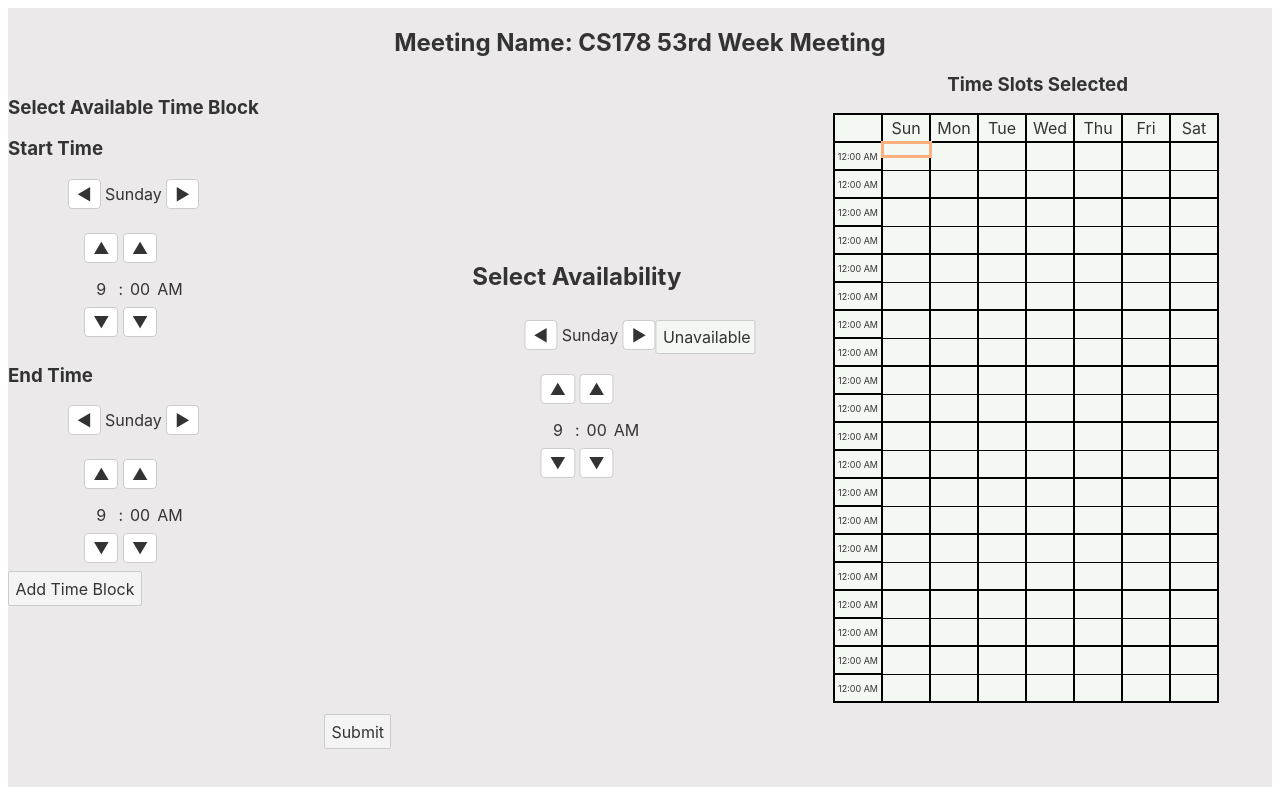
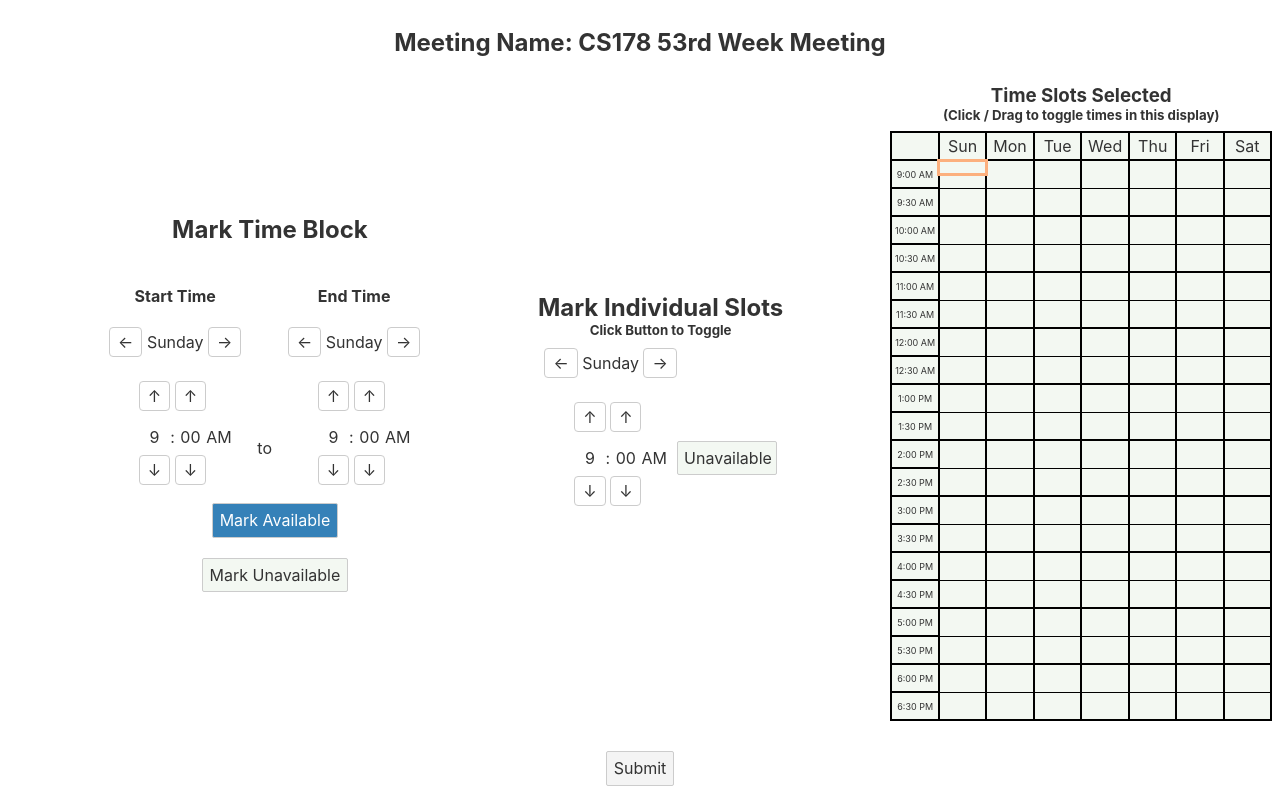
Before and after one commit to CodAngels/Tier2a, a Svelte app: page / in a window 1280 px wide. Both pictures are taken after a click on the button "Start". Built offline with nearby package versions, Linux system fonts and the light colour scheme.

Commit message:
finish everything, commit out output for now

```diff
--- a/src/App.svelte
+++ b/src/App.svelte
@@ -17,9 +17,25 @@
     const app = initializeApp(firebaseConfig);
     const db = getDatabase(app);
 
+    const time_slot = 15;
+	const slots_per_hour = 60 / time_slot
+	const slots_per_day = 24 * slots_per_hour;
+
+    // There are 96 30 minute blocks in a day. There are 96 * 7 = 672 blocks in a week. 0 maps to 12:00 AM on Sunday, 335  maps to 11:30 PM on Saturday
+	// This array gives the number of blocks that are available to be booked (default is the entire week)
+	let valid_times = [];
+	// Initialize valid times to be 9 AM to 9 PM
+	for(let day = 0; day < 7; day++) {
+		for(let slot = 9 * slots_per_hour; slot < 19 * slots_per_hour; slot++) {
+			valid_times.push((day * slots_per_day) + slot);
+		}
+	}
+
     let started = false;
     let start_time = -1;
     let curr_name = "";
+
+    let submitted_availability = Array(slots_per_day * 7).fill(0)
 
     function start() {
         started = true;
@@ -41,6 +57,9 @@
             if(e) arr.push(i);
             return arr;
             }, []);
+        for(let i = 0; i < submitted_times.length; i++) {
+            submitted_availability[submitted_times[i]]++;
+        }
 
         set(ref(db, 'submissions/' + curr_name), {
             name: curr_name,
@@ -54,16 +73,161 @@
         started = false;
         start_time = -1;
     }
+
+    function get_slots_in_day() {
+		for(let i = 1; i < valid_times.length; i++) {
+			if(valid_times[i] - valid_times[i - 1] != 1) {
+				return i;
+			}
+		}
+	}
+
+    function get_formatted_time_from_slot(slot) {
+		let minutes = (time_slot * (slot % slots_per_hour))
+		minutes = minutes == 0 ? ":00" : (":" + minutes)
+
+		let hour = Math.floor(((slot + valid_times[0]) % slots_per_day) / slots_per_hour);
+		console.log(slot + " " + hour);
+		if(hour > 12) {
+			return (hour - 12) + minutes + " PM"
+		}
+		else if (hour == 0) {
+			return "12:00 AM"
+		}
+		else {
+			return hour + minutes + " AM"
+		}
+	}
+
+    function get_grad(slot) {
+        return () => {
+            let max_vl = Math.max(submitted_availability)
+            let min_vl = Math.min(submitted_availability)
+            if(max_vl == 0) {
+                return 0;
+            }
+            let slope = 9 / (max_vl - min_vl);
+            return slope * (submitted_availability[slot] - min_vl)
+        }
+    }
 </script>
 
-{#if started}
-    <Input on:submit={finish}/>
-{:else}
-    <main>
-        <div>
-            <p>Name:</p>
+<main style="backgroundcolor:#EBE9E9">
+    {#if started}
+        <Input {valid_times} on:submit={finish}/>
+    {:else}
+        <div style="position:absolute; top:50%; left:50%; margin: -100px 0 0 -120px">
+            <p style="font-size:24px">Name:</p>
             <input type="text" bind:value={curr_name}>
             <button on:click={start}>Start</button>
         </div>
-    </main>
-{/if}
+        <!-- <div>
+            <table>
+                <tr>
+                    <td></td>
+                    <td>Sun</td>
+                    <td>Mon</td>
+                    <td>Tue</td>
+                    <td>Wed</td>
+                    <td>Thu</td>
+                    <td>Fri</td>
+                    <td>Sat</td>
+                </tr>
+                {#each Array(get_slots_in_day()) as _, slot}
+                    <tr>
+                        {#if slot % 2 == 0}
+                            <td rowspan="2" class="display-times">
+                                {get_formatted_time_from_slot(slot)}
+                            </td>
+                        {/if}
+                        {#each Array(7) as _, day}
+                            <td class="slots cell-{slot % slots_per_hour} grad-{Math.max(submitted_availability) < 1 ? "0" : Math.floor((9 / Math.max(submitted_availability)) * submitted_availability[(day * slots_per_day) + slot + valid_times[0]])}">
+                            </td>
+                        {/each}
+                    </tr>
+                {/each}
+            </table>
+        </div> -->
+    {/if}
+</main>
+
+<style>
+    table {
+		border-collapse: collapse;
+	}
+
+	td {
+		text-align: center;
+		box-sizing: border-box;
+        width: 48px;
+        height: 28px;
+		border: 2px solid black;
+		background-color: #F3F8F2;
+    }
+
+	.slots {
+		height: 14px;
+	}
+
+	.display-times {
+		font-size: 9px;
+	}
+
+    .cell-0 {
+		border-bottom: 0;
+	}
+
+	.cell-1 {
+		border-top: 0;
+		border-bottom: 1px solid black;
+	}
+
+	.cell-2 {
+		border-top: 1px solid black;
+		border-bottom: 0;
+	}
+
+	.cell-3 {
+		border-top: 0;
+	}
+
+    .grad-0 {
+		background-color: "#f3f8f2";
+	}
+
+	.grad-1 {
+		background-color: "#deece2";
+	}
+
+	.grad-2 {
+		background-color: "#c6e0d5";
+	}
+
+	.grad-3 {
+		background-color: "#add4cb";
+	}
+
+	.grad-4 {
+		background-color: "#93c8c5";
+	}
+
+	.grad-5 {
+		background-color: "#79bbc2";
+	}
+
+	.grad-6 {
+		background-color: "#60aec0";
+	}
+
+	.grad-7 {
+		background-color: "#4aa0be";
+	}
+
+	.grad-8 {
+		background-color: "#3a91bc";
+	}
+
+	.grad-9 {
+		background-color:  "#3581b8";
+	}
+</style>
--- a/src/Input.svelte
+++ b/src/Input.svelte
@@ -6,16 +6,10 @@
 	const time_slot = 15;
 	const slots_per_hour = 60 / time_slot
 	const slots_per_day = 24 * slots_per_hour;
+	const gradient = ["#f3f8f2", "#deece2", "#c6e0d5", "#add4cb", "#93c8c5", "#79bbc2", "#60aec0", "#4aa0be", "#3a91bc", "#3581b8"]
 
-	// There are 96 30 minute blocks in a day. There are 96 * 7 = 672 blocks in a week. 0 maps to 12:00 AM on Sunday, 335  maps to 11:30 PM on Saturday
-	// This array gives the number of blocks that are available to be booked (default is the entire week)
-	let valid_times = [];
-	// Initialize valid times to be 9 AM to 9 PM
-	for(let day = 0; day < 7; day++) {
-		for(let slot = 9 * slots_per_hour; slot < 19 * slots_per_hour; slot++) {
-			valid_times.push((day * slots_per_day) + slot);
-		}
-	}
+	export let valid_times;
+
 	let available_times = Array(slots_per_day * 7).fill(false);
 
 	let curr_slot = 0;
@@ -64,12 +58,11 @@
 	}
 
 	function get_formatted_time_from_slot(slot) {
-		let minutes = ":" + (time_slot * (slot % slots_per_hour))
-		if(minutes == 0) {
-			minutes = ":00"
-		}
+		let minutes = (time_slot * (slot % slots_per_hour))
+		minutes = minutes == 0 ? ":00" : (":" + minutes)
 
-		let hour = Math.floor(((slot + valid_times[0]) % slots_per_hour) / 4);
+		let hour = Math.floor(((slot + valid_times[0]) % slots_per_day) / slots_per_hour);
+		console.log(slot + " " + hour);
 		if(hour > 12) {
 			return (hour - 12) + minutes + " PM"
 		}
@@ -81,43 +74,55 @@
 		}
 	}
 
-	function timeblock(){
+	function timeblock(val){
+		return () => {
 			for (let i = start_time; i < end_time+1; i ++) {
-			available_times[valid_times[i]] = true;
+				available_times[valid_times[i]] = val;
+			}
 		}
 	}
 </script>
 
-<main on:mouseup={() => {dragging = 0;}}>
+<div class="main" on:mouseup={() => {dragging = 0;}}>
+	<h2><center>Meeting Name: CS178 53rd Week Meeting</center></h2>
 	<div class="container">
-		<h2><center>Meeting Name: CS178 53rd Week Meeting</center></h2>
-		<div class="timeblock">
-			<h3>Select Available Time Block</h3>
+		<div class="time-block">
+			<h2>Mark Time Block</h2>
+			<div class="block-selectors">
 				<div>
-				<h3>Start Time</h3>
-				<!-- {start_time} -->
+					<h4>Start Time</h4>
 					<Selector {valid_times} bind:curr_slot={start_time}/>
 				</div>
+				<p style="margin-top: 54%">to</p>
 				<div>
-				<h3>End Time</h3>
-				<!-- {end_time} -->
+					<h4>End Time</h4>
 					<Selector {valid_times} bind:curr_slot={end_time}/>
 				</div>
-			<div>
-				<button on:click={timeblock}>Add Time Block</button>
+			</div>
+			<div class="block-buttons">
+				<button style="background-color:#3581B8; color:white" on:click={timeblock(true)}>Mark Available</button>
+				<button style="background-color:#F3F8F2" on:click={timeblock(false)}>Mark Unavailable</button>
 			</div>
 		</div>
-		<h2 class="select-prompt">Select Availability</h2>
 
+		<div class="selector-prompt">
+			<div style="margin:2%">
+				<h2 style="margin:0">Mark Individual Slots</h2>
+				<h5 style="margin:0">Click Button to Toggle</h5>
+			</div>
 			<div class="selector">
 				<Selector {valid_times} bind:curr_slot={curr_slot}/>
 				<div>
 					<button class="{available_times[curr_selection] ? 'enabled' : 'disabled'}" on:click={() => {available_times[curr_selection] = !available_times[curr_selection];}}>{available_times[curr_selection] ? "Available": "Unavailable"}</button>
 				</div>
 			</div>
+		</div>
 
-		<h3 class="timeSlot">Time Slots Selected</h3>
-		<div class="selectedTimes">
+		<div class="selected-times">
+			<div style="margin:2%">
+				<h3 style="margin:0">Time Slots Selected</h3>
+				<h5 style="margin:0">(Click / Drag to toggle times in this display)</h5>
+			</div>
 			<table>
 				<tr>
 					<td></td>
@@ -147,53 +152,68 @@
 				{/each}
 			</table>
 		</div>
-
+	</div>
 	<div class="bottom-buttons">
 		<button on:click={finish}>Submit</button>
 	</div>
-
 </div>
-</main>
 
 <style>
-	.container{
-		background-color: #EBE9E9;
+	.main{
 		position: relative;
     	overflow: auto;
 		user-select: none;
-	}
-	.timeblock{
-		display:inline-block;
+		text-align: center;
 	}
 
-	.select-prompt {
-		position: absolute;
-		top: 30%;
-		border-radius: 20px;
-		left: 45%;
-		transform: translateX(-50%);
+	.container {
+		display: flex;
+		flex-direction: row;
+		align-items: center;
+		justify-content: center;
+		margin-left: 8%;
+	}
+
+	.block-selectors {
+		display: flex;
+		flex-direction: row;
+		gap: 1em;
+	}
+
+	.block-buttons {
+		margin-left: 10px;
+	}
+
+	.block-buttons > button {
+		align-items: center;
+		justify-content: center;
+		margin: 10px;
+	}
+
+	.selector-prompt {
+		justify-content: center;
+        align-items: center;
+        width: 40%;
+        display: flex;
+		flex-direction: column;
     }
 
 	.selector {
-		position: absolute;
-		display: inline-block;
-		top: 40%;
-		left: 50%;
-		transform: translateX(-50%);
-        justify-content: center;
-        width: 30%;
 		display: flex;
+		flex-direction: row;
 	}
 
 	.enabled {
         background-color: #3581B8;
 		color: white;
         width: 100px;
+		margin-top: 93%;
     }
 
     .disabled {
         background-color: #F3F8F2;
         width: 100px;
+		margin-top: 93%;
     }
 
 	.slot-toggle,
@@ -206,23 +226,11 @@
 		height: 100%;
 		border-radius: 0;
 	}
-	.timeSlot{
-		position: absolute;
-		display: inline-block;
-		top: 6%;
-		left: 60%;
-		transform: translateX(100%);
+
+	.selected-times{
+		display: flex;
+		flex-direction: column;
 	}
-	.selectedTimes{
-		position: absolute;
-		display: inline-block;
-		top: 13.5%;
-		left: 50%;
-		transform: translateX(50%);
-	}
-	/* .block{
-
-	} */
 
 	table {
 		border-collapse: collapse;
@@ -268,24 +276,10 @@
 	}
 
 	.selected {
-		position: relative;
 		border: 3px solid #FCB07E ;
 	}
 
 	.bottom-buttons {
-		padding-top: 100px;
-		padding-bottom: 30px;
-		width: 50%;
-		left: 50%;
-		transform: translateY(30%);
-		transform: translateX(50%);
-	}
-
-	.submit {
-		float: center;
-	}
-
-	.share {
-		float: right;
+		margin-top: 30px;
 	}
 </style>
--- a/src/Selector.svelte
+++ b/src/Selector.svelte
@@ -55,23 +55,23 @@
 
 <div class="daytime-picker">
     <div class="day-picker">
-        <button on:click={decrement(get_slots_in_day())}>◄</button>
+        <button on:click={decrement(get_slots_in_day())}>←</button>
         <span class="day-display">{get_day(valid_times[curr_slot])}</span>
-        <button on:click={increment(get_slots_in_day())}>►</button>
+        <button on:click={increment(get_slots_in_day())}>→</button>
     </div>
 	<div class="time-picker">
 		<div class="hour-picker">
-			<button on:click={increment(slots_per_hour)}>▲</button>
+			<button on:click={increment(slots_per_hour)}>↑</button>
 			<span>{get_hour(valid_times[curr_slot])}</span>
-			<button on:click={decrement(slots_per_hour)}>▼</button>
+			<button on:click={decrement(slots_per_hour)}>↓</button>
 		</div>
 		<span>:</span>
 		<div class="minute-picker">
-			<button on:click={increment(1)}>▲</button>
+			<button on:click={increment(1)}>↑</button>
 			<span>{get_minute(valid_times[curr_slot])}</span>
-			<button on:click={decrement(1)}>▼</button>
+			<button on:click={decrement(1)}>↓</button>
 		</div>
-		<span>{(valid_times[curr_slot] % slots_per_day) < (slots_per_day / 2) ? "AM" : "PM"}</span>
+		<span>{(valid_times[curr_slot] % slots_per_day) < (slots_per_day / 2) ? " AM" : " PM"}</span>
 	</div>
 </div>
 
@@ -86,6 +86,7 @@
 	.time-picker {
 		display: flex;
     	align-items: center;
+		margin-left: 20px;
 	}
 
   	.hour-picker,
@@ -109,6 +110,7 @@
 		background-color: white;
 		cursor: pointer;
   	}
+
 	button:focus {
 		outline: none;
 	}
```
Also changed, not shown: src/Timer.svelte (deleted). Lines whose indentation alone changed are shown as unchanged.
